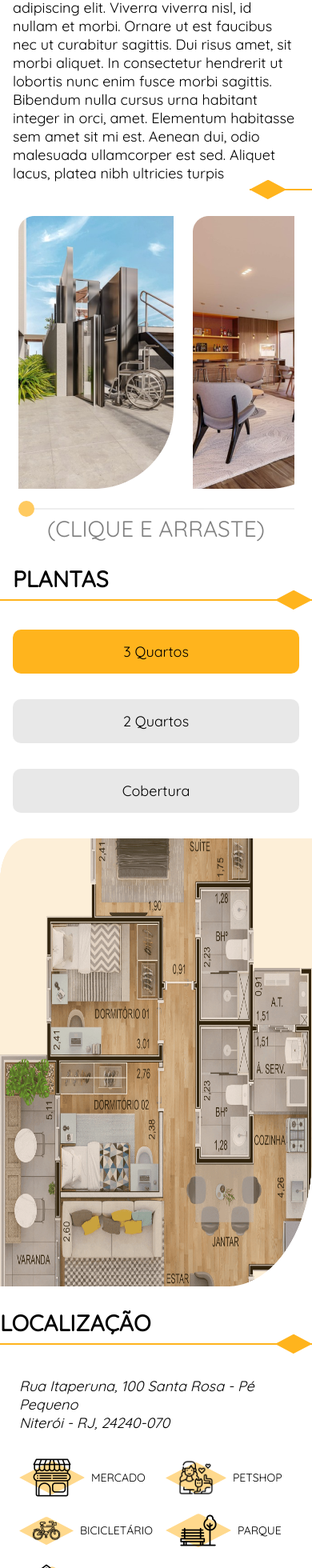
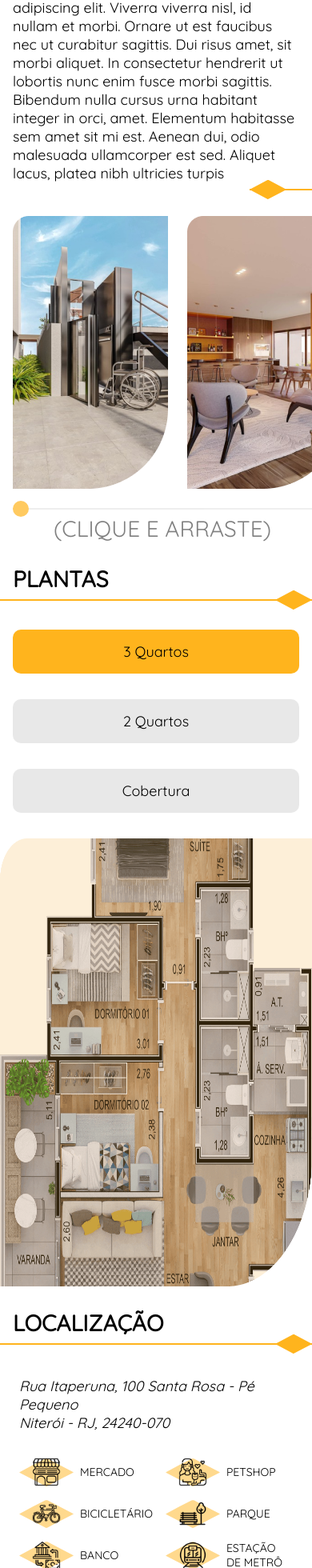
Before and after one commit to ibarretom/internit_test, a React (Vite) app: page / in a window 390 px wide. Shown: the part 942-2902 px from the top of the page at 80% size. Built offline with nearby package versions, Linux system fonts and the light colour scheme.

Commit message:
ajustes de responsividade

```diff
--- a/src/assets/scss/contato/index.scss
+++ b/src/assets/scss/contato/index.scss
@@ -22,36 +22,11 @@
       padding-inline: 32px;
     }
 
-    max-width: 562px;
+    @media (width < 375px) {
+      padding-inline: 16px;
     }
 
-  .contato__bg-img {
-    position: absolute;
-    height: 100%;
-    width: 100%;
-
-    inset: 0;
-
-    z-index: -1;
-  }
-
-  .contato__floating-image {
-    position: absolute;
-
-    top: -80px;
-    left: 0;
-
-    @media (width < $lg) {
-      max-width: 540px;
-      height: 540px;
-    }
-
-    @media (width < $sm) {
-      max-width: 320px;
-      height: 320px;
-    }
-    z-index: -1;
-  }
+    max-width: 562px;
 
     .contato__form {
       display: flex;
@@ -98,3 +73,32 @@
       }
     }
   }
+
+  .contato__bg-img {
+    position: absolute;
+    height: 100%;
+    width: 100%;
+
+    inset: 0;
+
+    z-index: -1;
+  }
+
+  .contato__floating-image {
+    position: absolute;
+
+    top: -80px;
+    left: 0;
+
+    @media (width < $lg) {
+      max-width: 540px;
+      height: 540px;
+    }
+
+    @media (width < $sm) {
+      max-width: 320px;
+      height: 320px;
+    }
+    z-index: -1;
+  }
+}
--- a/src/assets/scss/localizacao/index.scss
+++ b/src/assets/scss/localizacao/index.scss
@@ -44,6 +44,10 @@
       @media (width < $md) {
         padding-inline: 24px;
       }
+
+      @media (width < 375px) {
+        padding-inline: 0;
+      }
     }
   }
 
@@ -52,8 +56,13 @@
     flex-grow: 1;
 
     .localizacao__banner {
-      width: 100%;
       height: 100%;
+    }
+
+    @media (width < 375px) {
+      .localizacao__banner {
+        width: clamp(320px, 100%, 375px);
+      }
     }
 
     .localizacao__right-floating_button {
--- a/src/components/ButtonList/ButtonIcon/styles/index.scss
+++ b/src/components/ButtonList/ButtonIcon/styles/index.scss
@@ -1,7 +1,10 @@
 @import "../../../../assets/scss/defaults/breakpoints.scss";
 
 .button-list__button-icon {
-  display: inline-block;
+  display: inline-flex;
+  align-items: center;
+  justify-content: center;
+
   max-width: 96px;
   max-height: 50px;
 
@@ -14,7 +17,9 @@
 
   img {
     min-width: 50px;
+    width: 50px;
     min-height: 50px;
+    height: 50px;
   }
 
   @media (width <= $sm) {
@@ -22,7 +27,9 @@
     padding-inline: 16px;
     img {
       min-width: 36px;
+      width: 36px;
       min-height: 36px;
+      height: 36px;
     }
   }
 }
--- a/src/components/ButtonList/styles/index.scss
+++ b/src/components/ButtonList/styles/index.scss
@@ -34,6 +34,7 @@
       @media (width <= $sm) {
         gap: 8px;
       }
+
       width: 100%;
 
       padding: 0;
@@ -72,6 +73,18 @@
           color: $text;
         }
       }
+
+      &:not(.button-list__button--active) {
+        &:not(:hover) {
+          .button-list__button-icon {
+            background-image: url("../../../assets/images/icons/losangulo_hover.svg");
+          }
+
+          .button-list__button-text {
+            color: $gray;
+          }
+        }
+      }
     }
   }
 }
--- a/src/components/Sliders/Carrousel/Root/index.tsx
+++ b/src/components/Sliders/Carrousel/Root/index.tsx
@@ -2,6 +2,7 @@ import "../styles/index.scss";
 
 import { CarouselProvider } from "../context";
 import { useCarousel } from "../hooks";
+import { forwardRef, useRef } from "react";
 
 interface IProps extends React.HTMLAttributes<HTMLDivElement> {
   children: React.ReactNode;
@@ -16,10 +17,14 @@ export function Root({
   style = {},
   ...rest
 }: IProps) {
-  const Nav = () => {
+  const navRef = useRef<HTMLDivElement>(null);
+
+  const Nav = forwardRef<HTMLDivElement>((_, ref) => {
     const { imageSize, imageGap } = useCarousel();
+
     return (
       <nav
+        ref={ref}
         className={`carousel__nav ${className}`}
         style={
           {
@@ -33,11 +38,11 @@ export function Root({
         {children}
       </nav>
     );
-  };
+  });
 
   return (
-    <CarouselProvider count={count}>
-      <Nav />
+    <CarouselProvider count={count} parentRef={navRef}>
+      <Nav ref={navRef} />
     </CarouselProvider>
   );
 }
--- a/src/components/Sliders/Carrousel/context/index.tsx
+++ b/src/components/Sliders/Carrousel/context/index.tsx
@@ -15,10 +15,10 @@ interface IProps {
   children: React.ReactNode;
   count: number;
   size?: "medium";
-  pageSize?: number;
+  parentRef: React.RefObject<HTMLDivElement>;
 }
 
-const carrouselSizes = {
+const carrouselImageSizes = {
   medium: 194,
 };
 
@@ -28,11 +28,11 @@ export function CarouselProvider({
   children,
   count,
   size = "medium",
-  pageSize = 630,
+  parentRef,
 }: IProps) {
   const [range, setRange] = useState(0);
 
-  const imageSize = useMemo(() => carrouselSizes[size], [size]);
+  const imageSize = useMemo(() => carrouselImageSizes[size], [size]);
 
   const totalSize = useMemo(() => {
     const carouselTotalSize = imageSize * count;
@@ -43,11 +43,12 @@ export function CarouselProvider({
 
   const listOffset = useMemo(() => {
     const rangePercentage = range / 100;
+    const parentSize = parentRef.current?.getBoundingClientRect().width ?? 0;
 
-    const amountOverflowing = totalSize - pageSize;
+    const amountOverflowing = totalSize - parentSize;
 
     return -rangePercentage * amountOverflowing;
-  }, [range, totalSize, pageSize]);
+  }, [range, totalSize, parentRef]);
 
   return (
     <CarouselContext.Provider
--- a/src/components/Sliders/Carrousel/styles/index.scss
+++ b/src/components/Sliders/Carrousel/styles/index.scss
@@ -5,16 +5,13 @@
   max-width: 630px;
   margin-inline: auto;
 
-  @media (width <= $xs) {
-    max-width: 345px;
+  max-width: clamp(280px, calc(100%), 630px);
+
+  @media ($md < width < $lg) {
+    margin-inline-end: 16px;
   }
-
-  @media ($xs < width <= $sm) {
-    max-width: 630px;
-  }
-
-  @media ($md <= width <= 1590px) {
-    max-width: 440px;
+  @media (width < $sm) {
+    padding-inline-start: 16px;
   }
 
   .carrousel__banners {
--- a/src/views/Localizacao/index.tsx
+++ b/src/views/Localizacao/index.tsx
@@ -48,7 +48,7 @@ export function Localizacao() {
     <section id="localizacao">
       <main>
         <div className="localizacao__header">
-          <h3 className="h3 text-strong">Localização</h3>
+          <h3 className="h3 text-strong localizacao__title">Localização</h3>
 
           <Divider.Root>
             <Divider.Line />
```
Lines whose indentation alone changed are shown as unchanged.
